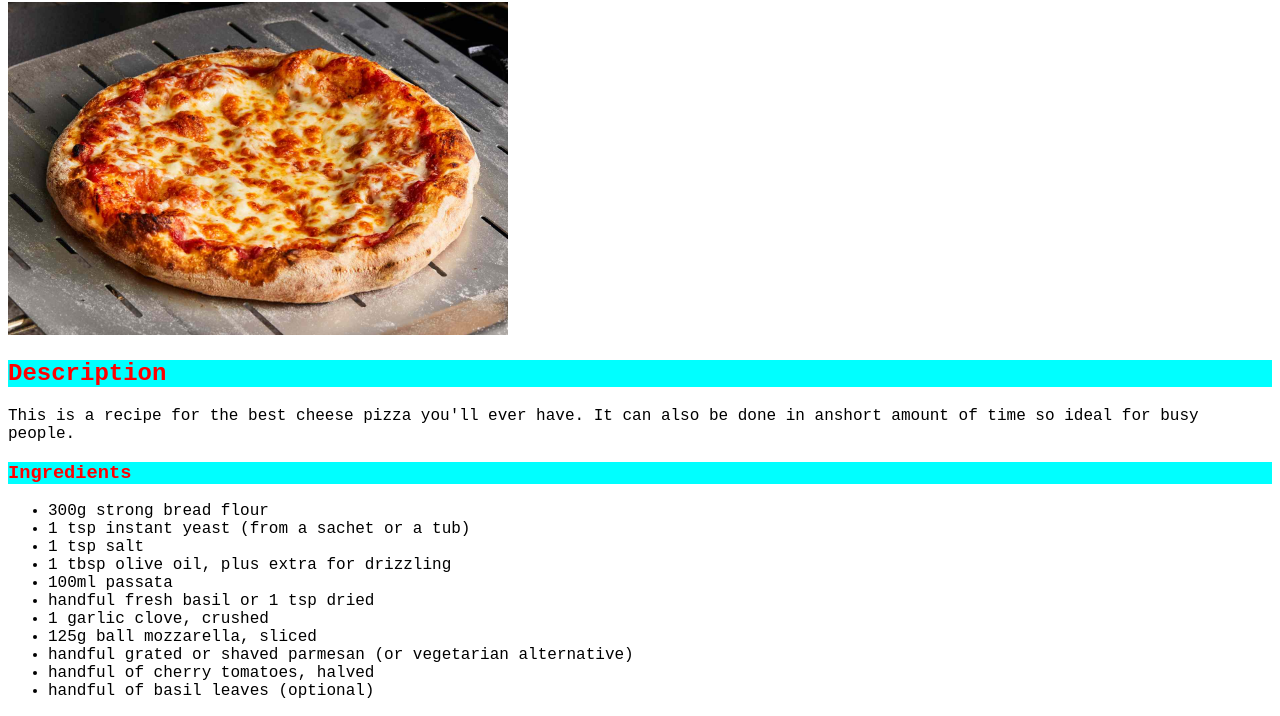
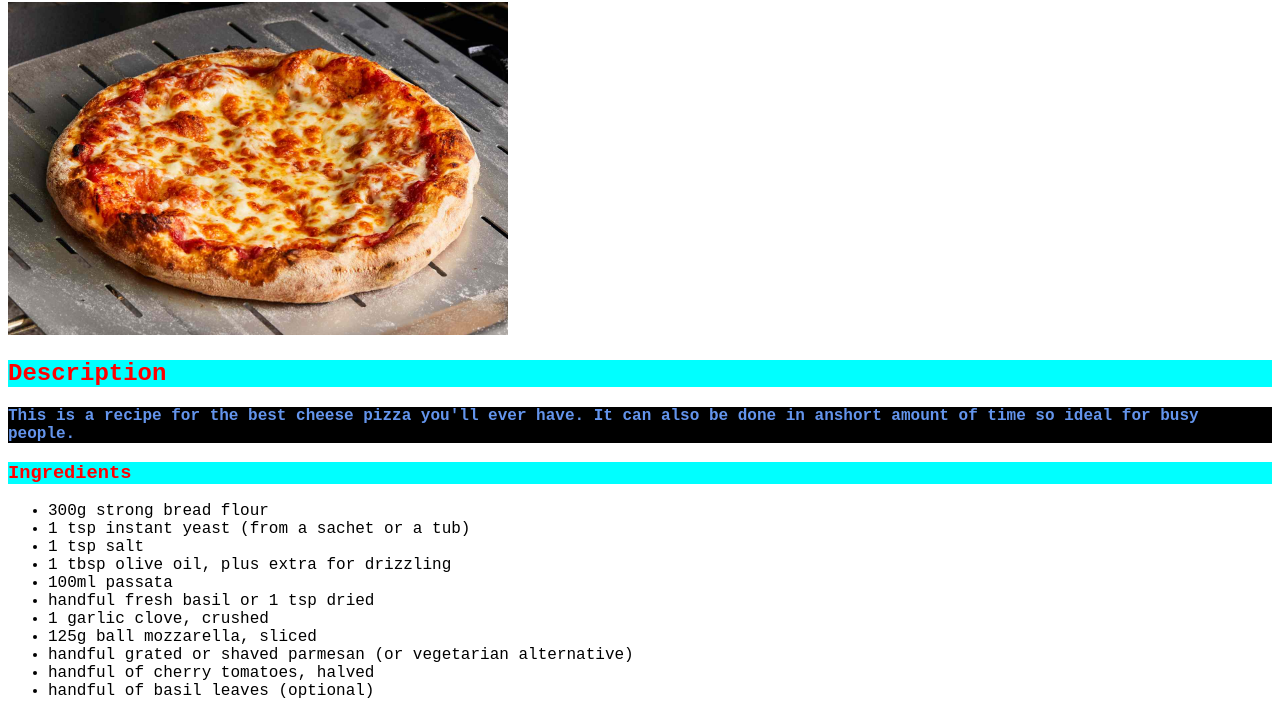
Before and after one commit to joshlockyerr/odin-recipes, a plain HTML site: page recipes/pizza.html in a window 1280 px wide. Shown: the part 78-794 px from the top of the page. Drawn offline with Linux system fonts and the light colour scheme.

Commit message:
Added description class and properties

```diff
--- a/recipes/pizza.html
+++ b/recipes/pizza.html
@@ -11,7 +11,7 @@
         <img src="../img/pizza-img.jpeg" alt="Picture of a cheese pizza" width="500">
 
         <h2>Description</h2>
-        <p>This is a recipe for the best cheese pizza you'll ever have.
+        <p class="description">This is a recipe for the best cheese pizza you'll ever have.
             It can also be done in anshort amount of time so ideal for busy people.
         </p>
 
--- a/styles.css
+++ b/styles.css
@@ -6,3 +6,9 @@ h1, h2, h3 {
 * {
     font-family: "Courier New", sans-serif ;
 }
+
+.description {
+    font-weight: bold;
+    color: cornflowerblue;
+    background-color: black;
+}
```
Also changed, not shown: recipes/buffalo-chicken-sandwhich.html (+1 -1 lines), recipes/chicken-tacos.html (+1 -1 lines).
